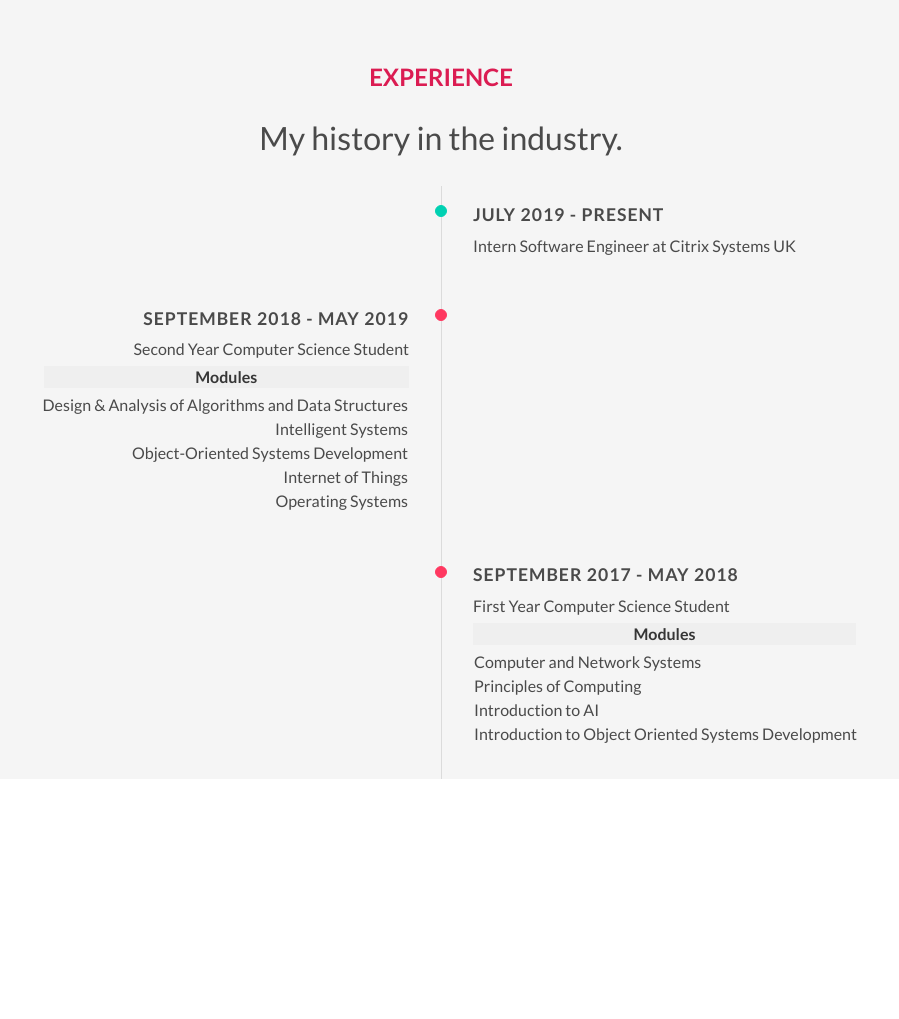
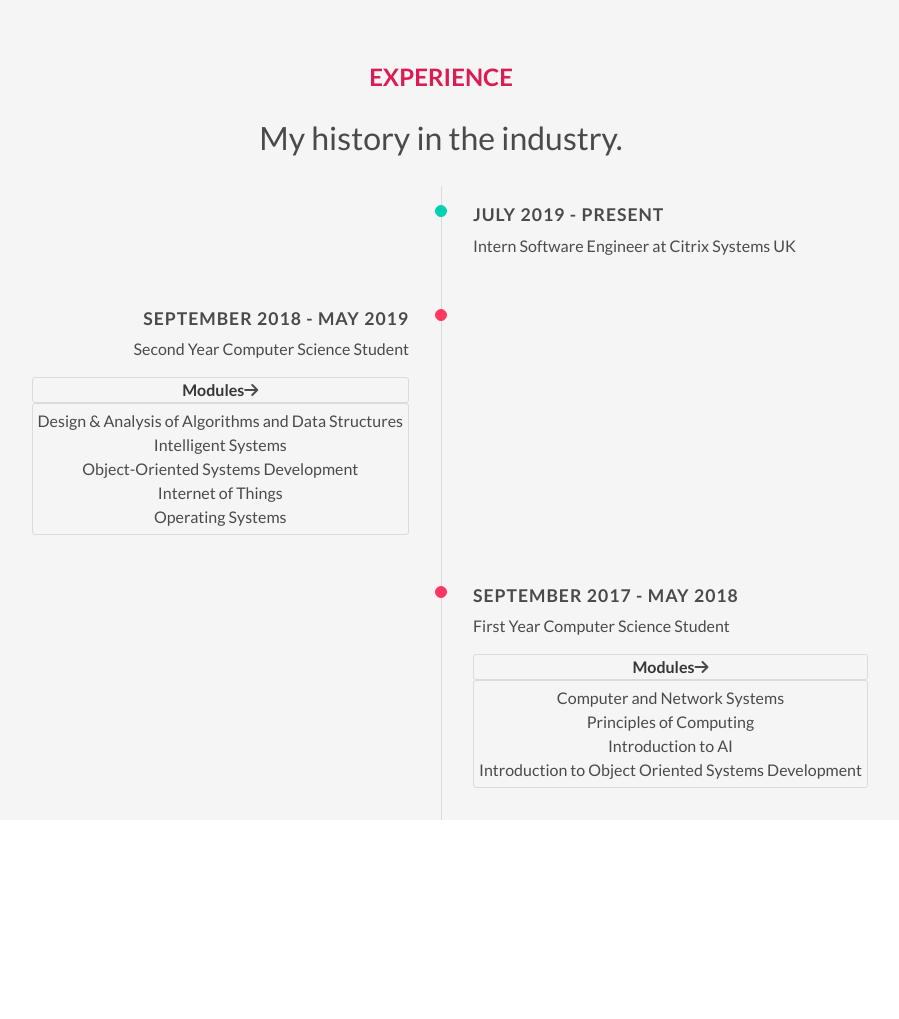
Before and after one commit to Tom-Goring/www.tomgoring.co.uk, a PHP site: page / in a window 1280 px wide. Shown: the part 2009-3028 px from the top of the page, without its empty margins (199-1098 px from the left). Before the commit the page ends 2788 px from the top, so only its background shows below. Run offline with PHP 8.4, Linux system fonts and the light colour scheme; some libraries are stand-ins or nearby versions.

Commit message:
Add some basic styling to slide areas in timeline

```diff
--- a/frontend/index.html
+++ b/frontend/index.html
@@ -177,9 +177,8 @@
                     <p class="heading">September 2018 - May 2019</p>
                     <p>Second Year Computer Science Student</p>
                     <div class="slideContent">
-                        <button class="slideButton"><strong>Modules</strong></button>
-                        <!-- TODO: Change the layout and style around these buttons -->
-                        <!-- TODO: Add more content here? -->
+                        <p class="slideButton"><strong>Modules</strong><i class="fas fa-arrow-right"></i></p>
+                        <!-- TODO: Think about design of slide areas. Looks kind of dated right now -->
                         <div class="slide-panel">
                             <ul>
                                 <li><p>Design & Analysis of Algorithms and Data Structures</p></li>
@@ -197,7 +196,7 @@
                 <div class="timeline-content">
                     <p class="heading">September 2017 - May 2018</p>
                     <p>First Year Computer Science Student</p>
-                        <button class="slideButton"><strong>Modules</strong></button>
+                        <p class="slideButton"><strong>Modules</strong><i class="fas fa-arrow-right"></i></p>
                         <div class="slide-panel">
                             <ul>
                                 <li><p>Computer and Network Systems</p></li>
--- a/frontend/index/index.css
+++ b/frontend/index/index.css
@@ -302,21 +302,36 @@ nav.fixed {
     min-height: 100vh;
 }
 
-.slideButton {
-    margin-top: .3rem;
-    margin-bottom: .3rem;
-    cursor: pointer;
-    border: 1px black;
-    font-size: 1rem;
-    width: 100%;
-}
-
 .heading {
     font-size: 1.1rem;
 }
 
+.slideButton {
+    margin-top: 1rem;
+    cursor: pointer;
+    width: 100%;
+
+    border: 1px solid #dbdbdb;
+    text-align: center;
+    border-radius: 3px;
+}
+
+.slideButton svg {
+    transition: transform .3s;
+    margin-left: 1rem;
+}
+
+.slideButton:hover svg {
+    transform: rotate(90deg);
+}
+
 .slide-panel {
-    border: 1px solid transparent;
+    border: 1px solid #dbdbdb;
+    text-align: center;
+    border-radius: 3px;
+
+    padding: 5px;
+
     -webkit-transition: none;
     -moz-transition: none;
     -o-transition: none;
--- a/frontend/index/scripts.js
+++ b/frontend/index/scripts.js
@@ -14,8 +14,10 @@ $(function() {
 
         let slideButtons = $(".slideButton");
         slideButtons.each(function() {
-            let width = $(this).next(".slide-panel").width();
+            let width = $(this).next(".slide-panel").outerWidth();
+            console.log(width);
             $(this).css("width", width);
+
         });
 
         slideButtons.click(function() {
```
